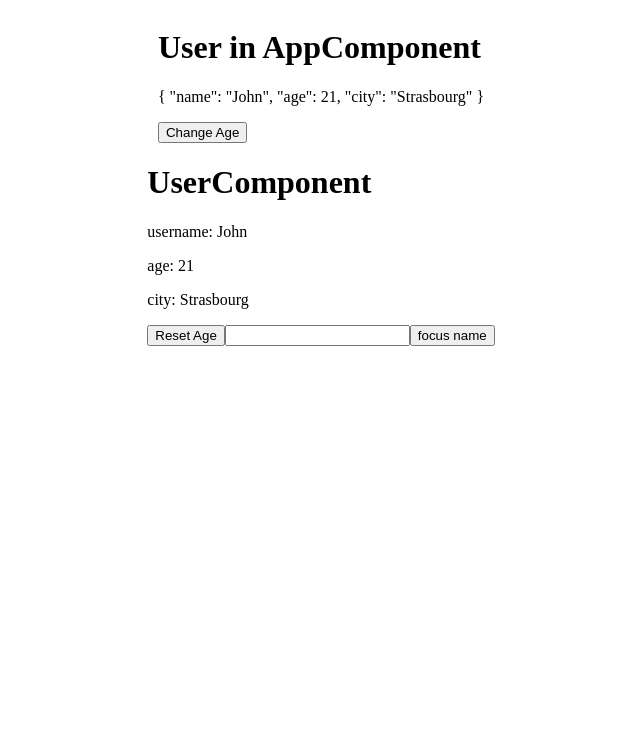
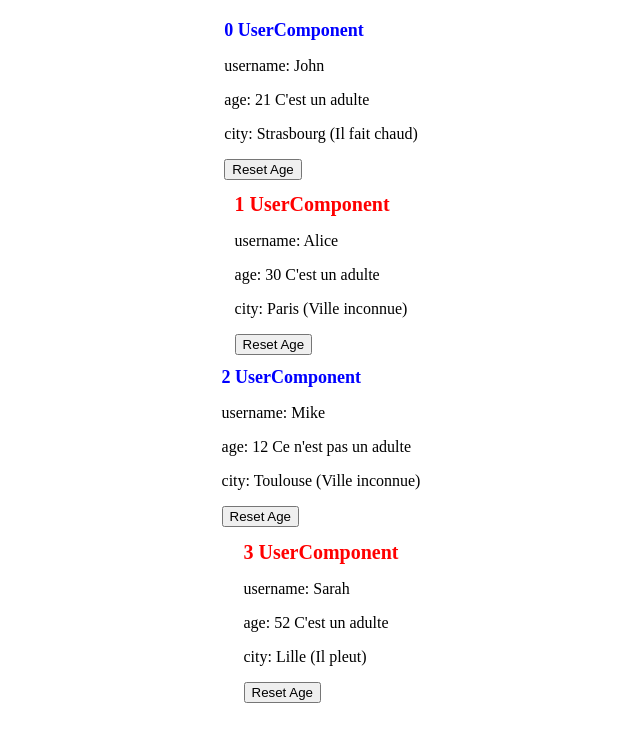
Before and after one commit to mathieugeissler/Formation_Angular-EXC, an Angular app: page / in a window 1280 px wide. Shown: the top 742 px of the page, without its empty margins (319-959 px from the left). Built offline with nearby package versions, Linux system fonts and the light colour scheme.

Commit message:
directive init

```diff
--- a/src/app/app.component.html
+++ b/src/app/app.component.html
@@ -1,8 +1,4 @@
 <div class="container">
-  <div>
-    <h1>User in AppComponent</h1>
-    <p>{{user | json}}</p>
-    <button (click)="randomizeUserAge()">Change Age</button>
-  </div>
-  <app-user [(age)]="user.age" [city]="user.city" [username]="user.name"></app-user>
+  <app-user *ngFor="let user of users; index as index; odd as odd" [(age)]="user.age" [city]="user.city"
+            [index]="index" [odd]="odd" [username]="user.name"></app-user>
 </div>
--- a/src/app/app.component.ts
+++ b/src/app/app.component.ts
@@ -6,17 +6,27 @@ import {Component} from '@angular/core';
   styleUrls: ['./app.component.scss'],
 })
 export class AppComponent {
-  public user = {
-    name: 'John',
-    age: 21,
-    city: 'Strasbourg'
-  };
 
-  setAge(age: number): void {
-    this.user.age = age;
-  }
-
-  randomizeUserAge(): void {
-    this.setAge(Math.floor(Math.random() * 60) + 10);
-  }
+  public users = [
+    {
+      name: 'John',
+      age: 21,
+      city: 'Strasbourg'
+    },
+    {
+      name: 'Alice',
+      age: 30,
+      city: 'Paris'
+    },
+    {
+      name: 'Mike',
+      age: 12,
+      city: 'Toulouse'
+    },
+    {
+      name: 'Sarah',
+      age: 52,
+      city: 'Lille'
+    }
+  ];
 }
--- a/src/app/user/user.component.html
+++ b/src/app/user/user.component.html
@@ -1,8 +1,19 @@
-<h1>UserComponent</h1>
+<h1 [ngClass]="{'is-odd': odd, 'is-even': !odd}">{{index}} UserComponent</h1>
 <p>username: {{username}}</p>
-<p>age: {{age}}</p>
-<p>city: {{city}}</p>
+<p>age: {{age}}
+  <span *ngIf="age >= 18; else childTpl">
+    C'est un adulte
+  </span>
+</p>
+<p>city: {{city}}
+  <span [ngSwitch]="city">
+    <span *ngSwitchCase="'Strasbourg'">(Il fait chaud)</span>
+    <span *ngSwitchCase="'Lille'">(Il pleut)</span>
+    <span *ngSwitchDefault>(Ville inconnue)</span>
+  </span>
+</p>
+
 <button (click)="resetAge()">Reset Age</button>
-
-<input #name type="text">
-<button (click)="name.focus()">focus name</button>
+<ng-template #childTpl>
+  <span>Ce n'est pas un adulte</span>
+</ng-template>
--- a/src/app/user/user.component.scss
+++ b/src/app/user/user.component.scss
@@ -0,0 +1,9 @@
+.is-odd {
+  color: red;
+  font-size: 20px;
+}
+
+.is-even {
+  color: blue;
+  font-size: 18px;
+}
--- a/src/app/user/user.component.ts
+++ b/src/app/user/user.component.ts
@@ -18,6 +18,12 @@ export class UserComponent {
   @Output()
   ageChange = new EventEmitter<number>();
 
+  @Input()
+  index: number;
+
+  @Input()
+  odd: boolean;
+
   resetAge(): void {
     this.age = 21;
     this.ageChange.emit(this.age);
```
Also changed, not shown: src/app/app.module.ts (+10 -4 lines).
